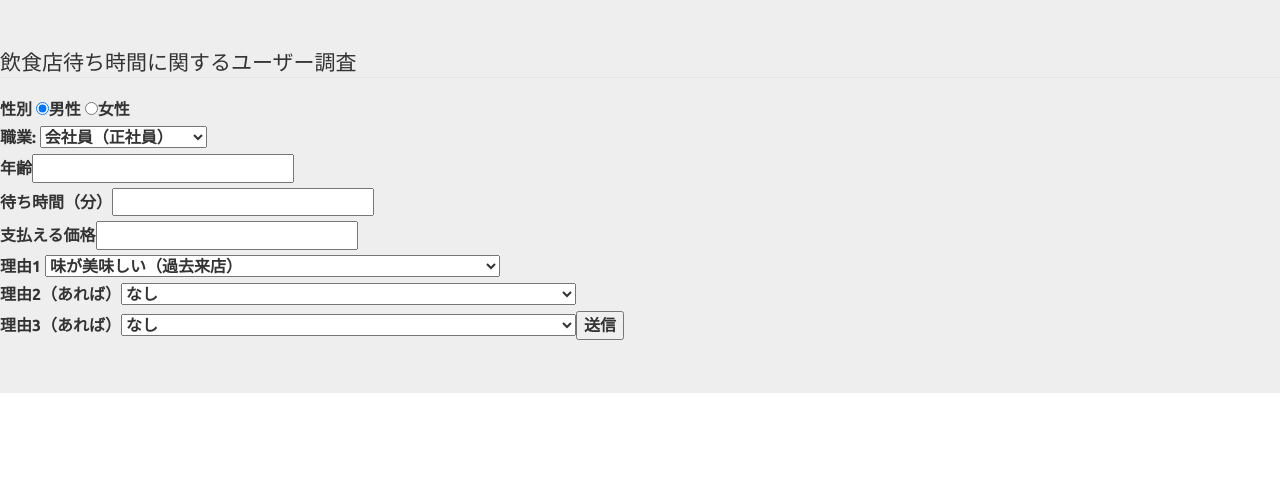
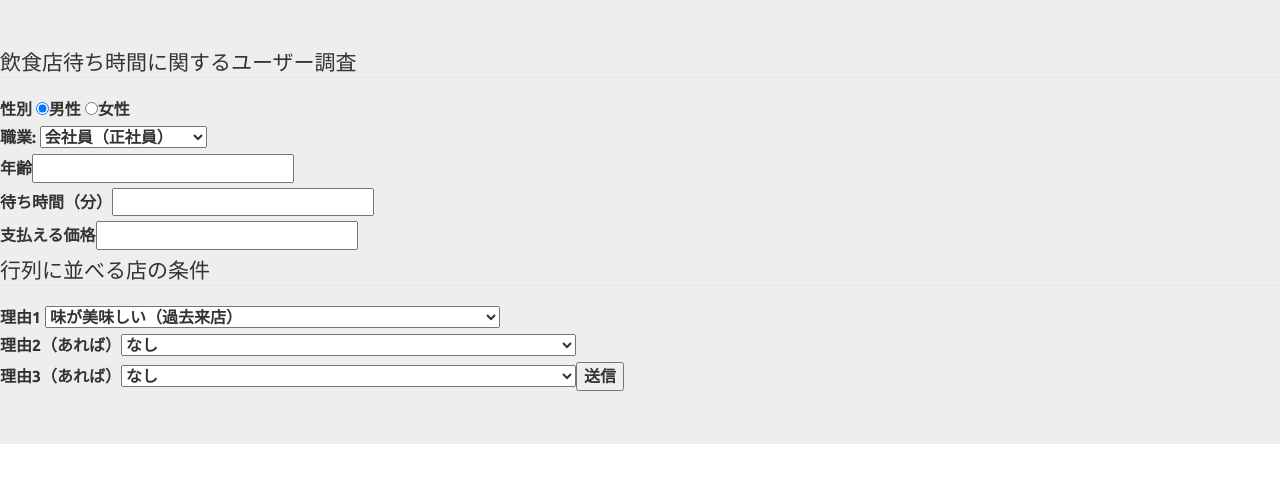
Before and after one commit to sd08051sd08051/survey, a PHP site: page / in a window 1280 px wide. Shown: the part 113-596 px from the top of the page. Run offline with PHP 8.4, Linux system fonts and the light colour scheme.

Commit message:
微修正

```diff
--- a/index.php
+++ b/index.php
@@ -52,6 +52,8 @@
                 <label>年齢<input type="text" name="Age"></label><br>
                 <label>待ち時間（分）<input type="text" name="Waittime"></label><br>
                 <label>支払える価格<input type="text" name="Price"></label><br>
+
+                <legend>行列に並べる店の条件</legend>
                 <label>理由1
                     <select name="Reason1">
                         <option value="味が美味しい（過去来店）">味が美味しい（過去来店）</option>
```
